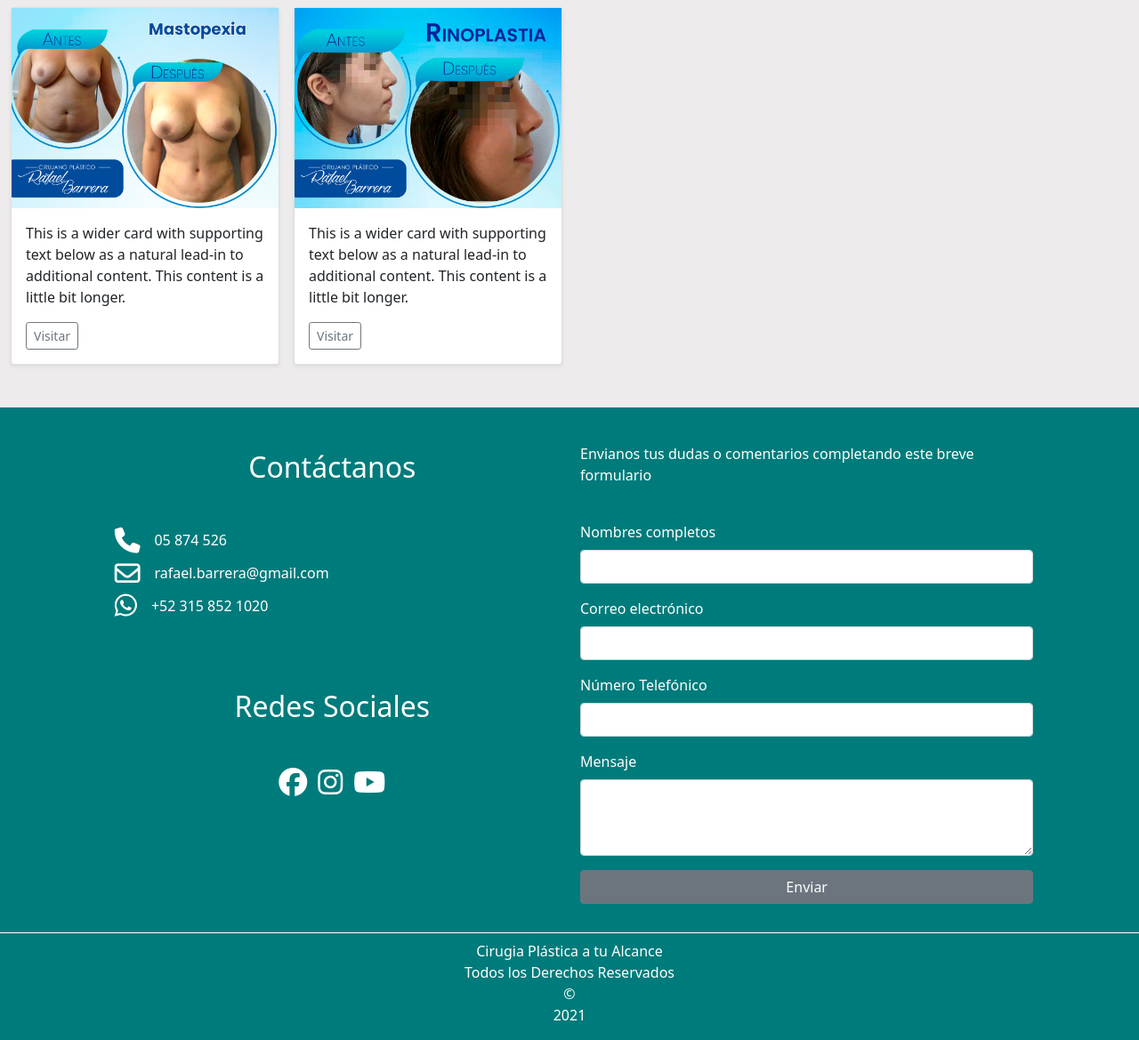
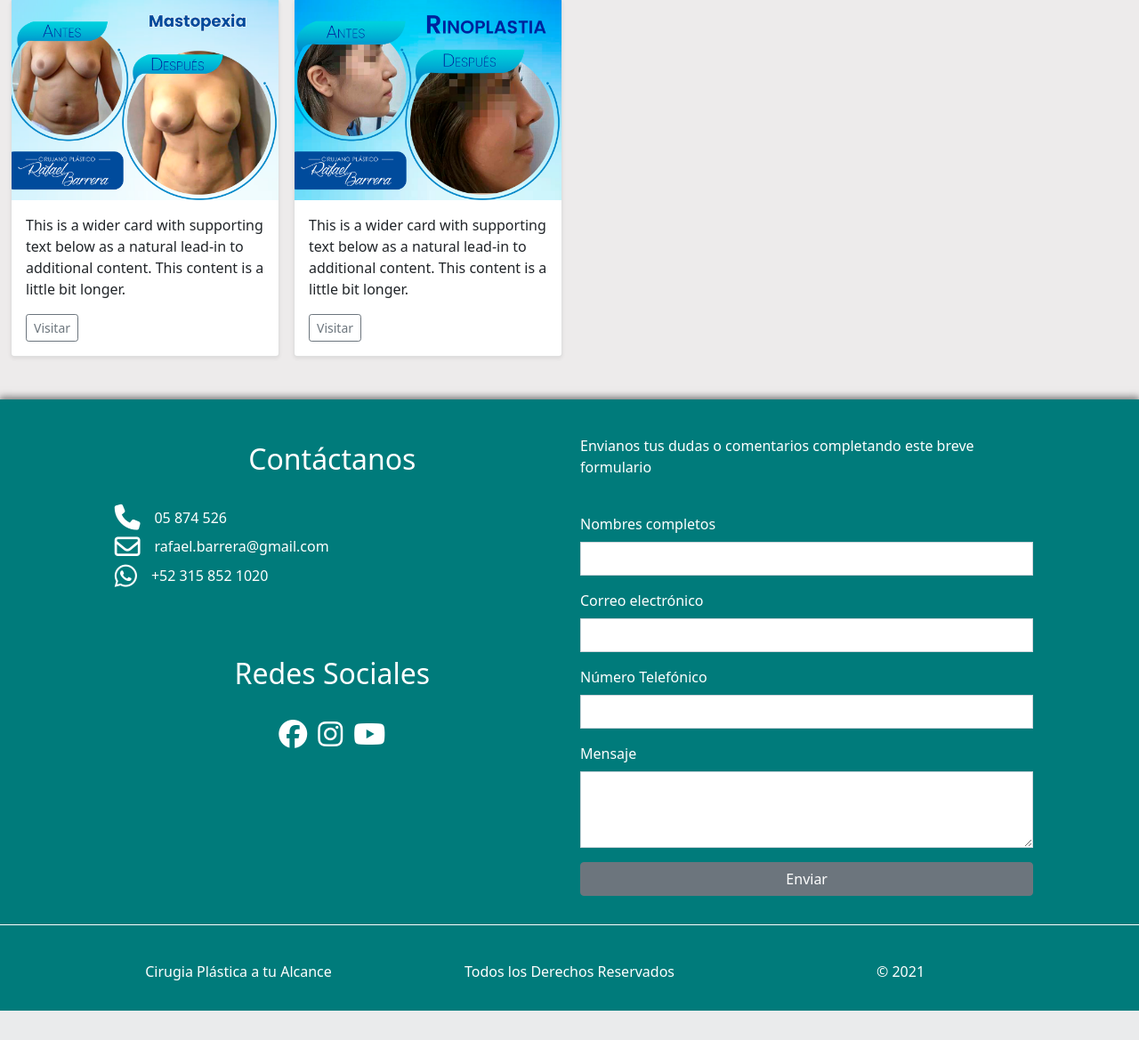
Before and after one commit to edgmuo1085/site-cirugia-plastica, a PHP site: page / in a window 1280 px wide. Shown: the part 1854-3023 px from the top of the page at 89% size. After the commit the page ends 2990 px from the top, so only its background shows below. Run offline with PHP 8.4, Linux system fonts and the light colour scheme; some libraries are stand-ins or nearby versions.

Commit message:
Se realiza ajustes de estilos y agregacion de funciones para SEO

```diff
--- a/css/main.css
+++ b/css/main.css
@@ -28,7 +28,7 @@ body {
 /* Carrusel */
 
 .margen-top {
-    margin-top: 6rem;
+    margin-top: 5.4rem;
 }
 
 .carousel-caption {
@@ -67,10 +67,14 @@ body {
     background-color: #007B7B;
 }
 
+.footer-bg {
+    box-shadow: 0px -2px 8px 1px rgb(123 123 123)
+}
+
 .footer-title {
     color: #fff;
     display: block;
-    margin: 1.5em auto;
+    margin: 1.5em auto 1em;
     text-align: center;
 }
 
@@ -80,6 +84,10 @@ body {
 
 .footer-contacto {
     margin: 2em auto;
+}
+
+.form-control {
+    border-radius: 0;
 }
 
 .footer-linea {
@@ -93,7 +101,7 @@ body {
     display: flex;
     justify-content: start;
     align-items: center;
-    margin: 8px 10px;
+    margin: 4px 10px;
 }
 
 .footer-informacion i {
@@ -119,3 +127,27 @@ body {
     color: #fff;
     margin: 1px 6px;
 }
+
+.d-flex-footer {
+    display: flex;
+    justify-content: space-around;
+    align-items: center;
+    padding: 2em auto;
+}
+
+.d-flex-footer>div {
+    max-width: 21em;
+    width: 100%;
+    /* border: 1px solid #fff; */
+    margin: 2em 0;
+}
+
+@media screen and (max-width: 767px) {
+    .d-flex-footer {
+        flex-direction: column;
+    }
+    .d-flex-footer>div {
+        max-width: 100vh;
+        margin: .4em 0;
+    }
+}
--- a/index.php
+++ b/index.php
@@ -1,3 +1,8 @@
+<?php
+require 'lib/funtions.php';
+
+?>
+
 <!DOCTYPE html>
 <html lang="es">
 
@@ -5,7 +10,18 @@
     <meta charset="UTF-8">
     <meta http-equiv="X-UA-Compatible" content="IE=edge">
     <meta name="viewport" content="width=device-width, initial-scale=1.0">
-	<title>.::Cirugia Plastica a tu alcance Erik Vargas Tellez::.</title>
+    <meta name=”robots” content="noindex, follow">
+    <title>.::Cirugía Plastica a tu alcance Rafael Barrera::.</title>
+    <link rel="shortcut icon" type="image/x-icon" href="img/favicon.png">
+    <meta name="description" content="El Doctor RAFAEL BARRERA VÁZQUEZ es médico general titulado con mención honorífica de la facultad de medicina de la Universidad Nacional Autónoma de México.">
+    <meta property="og:locale" content="es_ES" />
+    <meta property="og:type" content="article" />
+    <meta property="og:title" content="Cirugía Plastica a tu alcance Rafael Barrera" />
+    <meta property="og:description" content="El Doctor RAFAEL BARRERA VÁZQUEZ es médico general titulado con mención honorífica de la facultad de medicina de la Universidad Nacional Autónoma de México." />
+    <meta property="og:url" content="<?php echo $ruta; ?>" />
+    <meta property="og:site_name" content="Cirugia_Plastica" />
+    <meta property="article:published_time" content="<?php echo $date; ?>" />
+    <meta property="og:image" content="<?php echo $ruta; ?>img/doctor-rafael.jpg" />
     <link href="https://cdn.jsdelivr.net/npm/bootstrap@5.1.0/dist/css/bootstrap.min.css" rel="stylesheet">
     <link href="css/main.css" rel="stylesheet">
 </head>
@@ -14,7 +30,7 @@
     <header id="inicio">
         <nav class="navbar boxshadow navbar-expand-sm navbar-light bg-light fixed-top" aria-label="navbar">
             <div class="container">
-				<a class="navbar-brand" href="#"> <img src="img/firma.png" alt="firma" height="70"> </a>
+                <a class="navbar-brand" href="#"> <img src="img/firma.png" alt="firma" height="60"> </a>
                 <button class="navbar-toggler" type="button" data-bs-toggle="collapse" data-bs-target="#navbarsPage" aria-controls="navbarsPage" aria-expanded="false" aria-label="Toggle navigation">
                     <span class="navbar-toggler-icon"></span>
                 </button>
@@ -44,8 +60,8 @@
 
                     <div class="container">
                         <div class="carousel-caption text-start d-none d-md-block d-lg-block d-xl-block">
-							<h1>Example headline.</h1>
-							<p>Some representative placeholder content for the first slide of the carousel.</p>
+                            <h1>Cirugía Plástica</h1>
+                            <p>Brindar la mejor atención médica a los pacientes que buscan y desean un cambio físicamente y emocionalmente.</p>
                         </div>
                     </div>
                 </div>
@@ -54,8 +70,8 @@
 
                     <div class="container">
                         <div class="carousel-caption d-none d-md-block d-lg-block d-xl-block">
-							<h1>Another example headline.</h1>
-							<p>Some representative placeholder content for the second slide of the carousel.</p>
+                            <h1>Cirugía Plástica</h1>
+                            <p>Brindar la mejor atención médica a los pacientes que buscan y desean un cambio físicamente y emocionalmente.</p>
                         </div>
                     </div>
                 </div>
@@ -83,17 +99,10 @@
                 </div>
                 <div class="col-md-6">
                     <p class="mt-4 px-4 font-size-1">
-						El Doctor <strong>RAFAEL BARRERA VÁZQUEZ</strong> es médico general titulado con mención honorífica de
-						la facultad de medicina de la <strong>Universidad Nacional Autónoma de México</strong>, con cédula
-						profesional: 2436741; cuenta con estudios de posgrado en cirugía general y una
-						capacitación continua donde destacan cursos y congresos avalados por instituciones
-						gubernamentales y del sector privado de gran prestigio en nuestro país, fue jefe de
-						residentes en el primer año de cirugía general (de 1997 a 1998); profesor ayudante
-						de patología para alumnos del 4&deg; año en el Hospital General de Zona Troncoso (de 1997
-						a 1998); profesor ayudante del curso de cirugía general para alumnos del 4º año de
-						la UNAM. Sede Hospital General de Zona Francisco del Paso y Troncoso (de 1997 a 1998);
-						profesor ayudante del curso de cirugía general para alumnos del tercer año de cirugía
-						general de la universidad ANÁHUAC.
+                        El Doctor <strong>RAFAEL BARRERA VÁZQUEZ</strong> es médico general titulado con mención honorífica de la facultad de medicina de la <strong>Universidad Nacional Autónoma de México</strong>, con cédula profesional: 2436741; cuenta
+                        con estudios de posgrado en cirugía general y una capacitación continua donde destacan cursos y congresos avalados por instituciones gubernamentales y del sector privado de gran prestigio en nuestro país, fue jefe de residentes
+                        en el primer año de cirugía general (de 1997 a 1998); profesor ayudante de patología para alumnos del 4&deg; año en el Hospital General de Zona Troncoso (de 1997 a 1998); profesor ayudante del curso de cirugía general para alumnos
+                        del 4º año de la UNAM. Sede Hospital General de Zona Francisco del Paso y Troncoso (de 1997 a 1998); profesor ayudante del curso de cirugía general para alumnos del tercer año de cirugía general de la universidad ANÁHUAC.
                     </p>
                 </div>
             </div>
@@ -273,16 +282,16 @@
         </div>
         <span class="footer-linea"></span>
         <div class="container fluid">
-			<div class="row justify-content-center text-center color-white mt-2">
-				<p>
-					Cirugia Plástica a tu Alcance<br>
-					Todos los Derechos Reservados<br>
-					&copy; <br>
+            <div class="d-flex-footer text-center color-white mt-2">
+                <div>Cirugia Plástica a tu Alcance</div>
+                <div>Todos los Derechos Reservados</div>
+                <div>
+                    &copy;
                     <script>
                         copyright = new Date();
                         document.write(copyright.getFullYear())
-					</script><br>
-				</p>
+                    </script>
+                </div>
             </div>
         </div>
     </footer>
--- /dev/null
+++ b/lib/funtions.php
@@ -0,0 +1,33 @@
+<?php
+date_default_timezone_set('America/Bogota');
+
+
+class Funcciones
+{
+    private $host;
+    private $uri;
+
+    public function getHost()
+    {
+        return $this->host;
+    }
+    public function getUri()
+    {
+        return $this->uri;
+    }
+    public function setHost($host)
+    {
+        $this->host = $host;
+    }
+    public function setUri($uri)
+    {
+        $this->uri = $uri;
+    }
+}
+
+$site = new Funcciones();
+$site->setHost($_SERVER["HTTP_HOST"]);
+$site->setUri($_SERVER["REQUEST_URI"]);
+$ruta = 'http://' . $site->getHost() . $site->getUri();
+
+$date = Date("Y-m-d H:i:s");
--- /dev/null
+++ b/robots.txt
@@ -0,0 +1,2 @@
+User agent:*
+Disallow:/lib
```
Also changed, not shown: img/favicon.png (added). Lines whose indentation alone changed are shown as unchanged.
